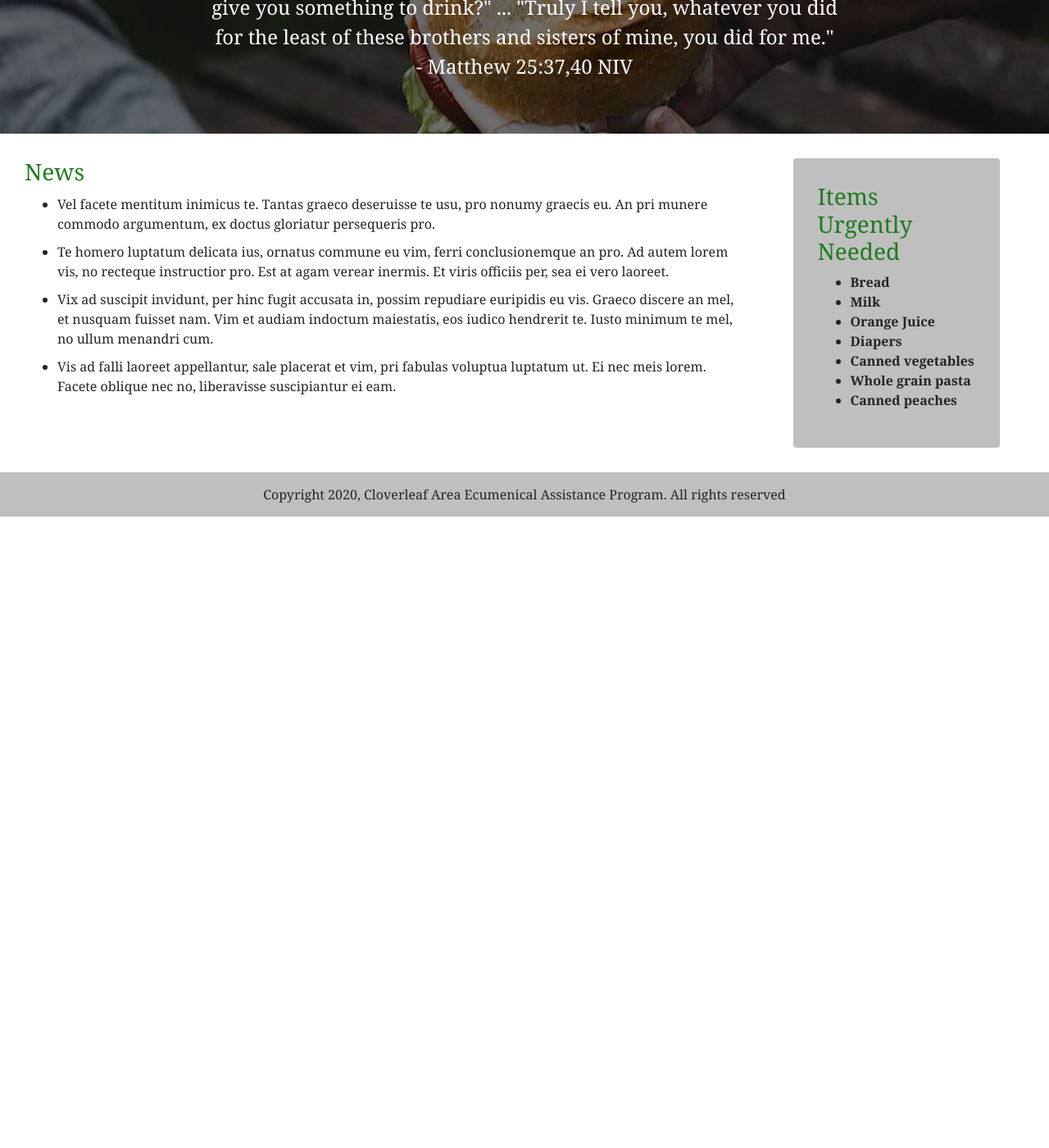
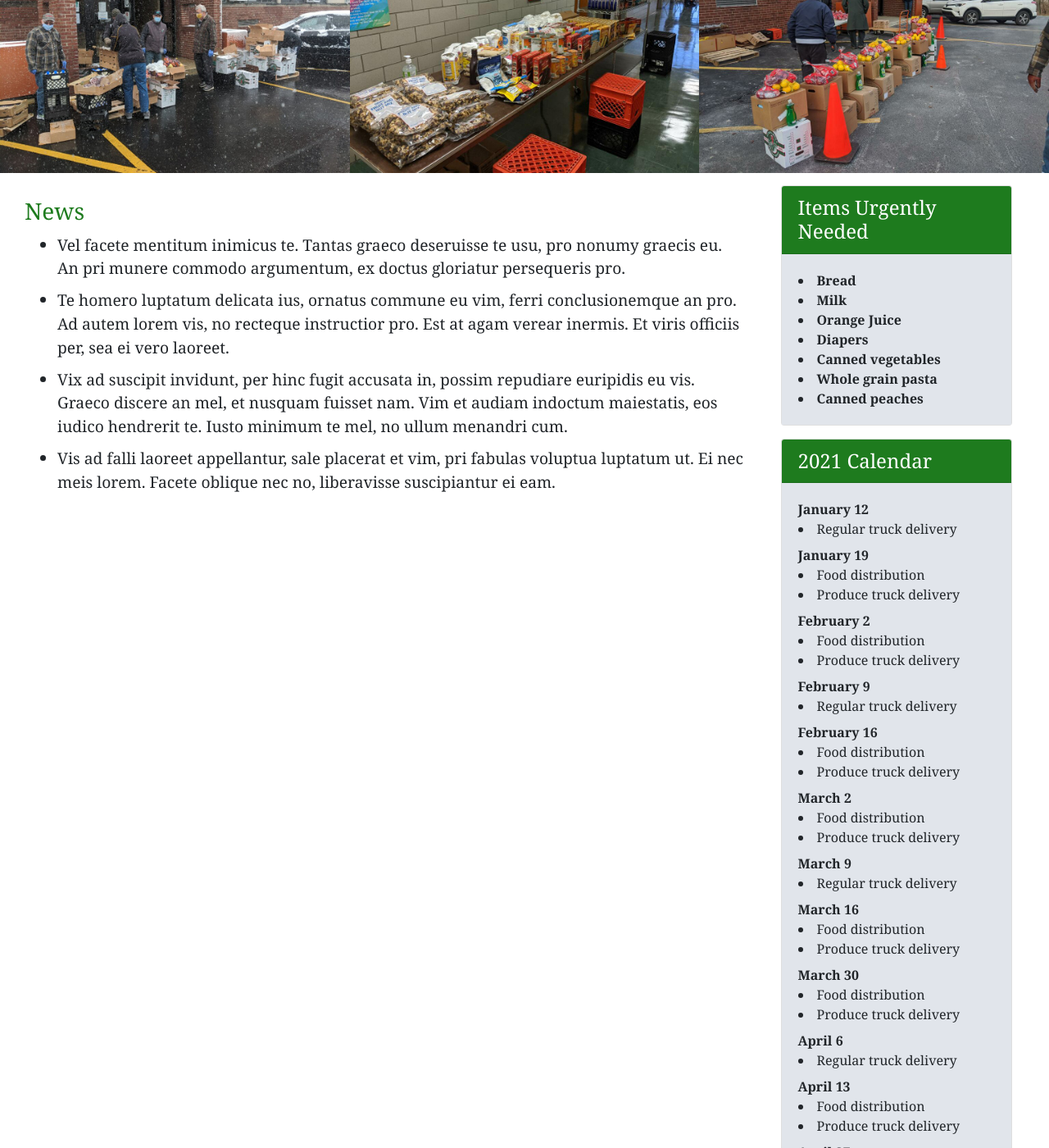
Before and after one commit to Cloverleaf-Food-Bank/cloverleaf-food-bank.github.io, a Jekyll site: the page built from index.html, in a window 1280 px wide and 1400 px high, scrolled down 297 px. Shown: the whole window at 82% size. Built offline with Jekyll 4.4.1, drawn with Linux system fonts in a browser that asks for light colours; before the commit the page ends 927 px from its top, so only the background shows below that; some of the changed text lies outside the part shown.

Commit message:
Revision of home page

```diff
--- a/index.html
+++ b/index.html
@@ -8,24 +8,44 @@ redirect-from:
   - index.html
 ---
 
-<!--maybe for bottom half: style="background-image: linear-gradient(to bottom right, #bfbfbf, white)"-->
+<!--maybe for bottom half: style="background-image: linear-gradient(to bottom right, #bfbfbf, white)"  for images: style="max-width:100%; max-height:100%; object-fit: fill"-->
 
-<div id="quote-container" class="d-flex justify-content-center align-items-center" style="width: 100%; height: 100%; background: linear-gradient( rgba(0, 0, 0, 0.5), rgba(0, 0, 0, 0.5) ), url('sharing-bread-crpd1.jpg'); background-repeat: no-repeat; background-position: center center; background-size: cover">
+<!--<div id="quote-container" class="d-flex justify-content-center align-items-center" style="width: 100%; height: 100%; background: linear-gradient( rgba(0, 0, 0, 0.5), rgba(0, 0, 0, 0.5) ), url('sharing-bread-crpd1.jpg'); background-repeat: no-repeat; background-position: center center; background-size: cover">
   <div id="matthew-quote" style="color: white; font-size: 150%; background-color: transparent; text-align: center; margin: 5% 20% 5% 20%;">
      “Lord, when did we see you hungry and feed you, or thirsty and give you something to drink?" ... "Truly I tell you,
       whatever you did for the least of these brothers and sisters of mine, you did for me." - Matthew 25:37,40 NIV
   </div>
+</div>-->
+<div class="row container-fluid d-none d-md-inline-flex m-0 p-0">
+    <div class="col-md-4 m-0 p-0"><img src="entrance-door.jpg" alt="Entrance Door" class="img-fluid"/></div>
+    <div class="col-md-4 m-0 p-0"><img src="nuts-and-grains.jpg" alt="Nuts & Grains" class="img-fluid"/></div>
+    <div class="col-md-4 m-0 p-0"><img src="produce-line.jpg" alt="Produce Line" class="img-fluid"/></div>
 </div>
-<div id="content-container" class="row container-fluid">
-  <div class="col-md-3" style="padding: 30px; background-color: white">
-    <div class="rounded" style="background-color: #bfbfbf; padding: 15px">
-      <div style="padding: 15px">
-        <h3 style="color: #1e7b1e">Items Urgently Needed</h3>
-        <ul>
+<div>
+    <div class="m-0 p-0 d-md-none"><img src="entrance-door.jpg" alt="Entrance Door" class="img-fluid"/></div>
+</div>
+<div id="content-container" class="row container-fluid" style="width: 100%">
+  <div class="col-md-3" style="padding: 15px; background-color: white">
+    <div class="card">
+      <div class="card-header h4" style="color: white; background-color: #1e7b1e">Items Urgently Needed</div>
+      <div class="card-body" style="background-color: #e1e5eb">
           {% for item in site.data.itemsNeeded %}
           <li><strong>{{ item }}</strong></li>
           {% endfor %}
-        </ul>
+      </div>
+    </div>
+    <div class="card mt-3">
+      <div class="card-header h4" style="color: white; background-color: #1e7b1e">2021 Calendar</div>
+      <div class="card-body" style="background-color: #e1e5eb">
+          {% for item in site.data.calendar %}
+          <div class="mb-2">
+            <div><strong>{{ item.date }}</strong></div>
+            {% for event in item.events %}
+            <li>{{ event }}</li>
+            {% endfor %}
+          </div>
+          {% endfor %}
+
       </div>
     </div>
   </div>
@@ -33,7 +53,7 @@ redirect-from:
     <h3 style="color: #1e7b1e">News</h3>
     <ul>
       {% for headline in site.data.headlines %}
-      <li style="margin-top: 10px; margin-bottom: 10px">{{ headline }}</li>
+      <li style="font-size: 120%; margin-top: 10px; margin-bottom: 10px">{{ headline }}</li>
       {% endfor %}
     </ul>
   </div>
```
